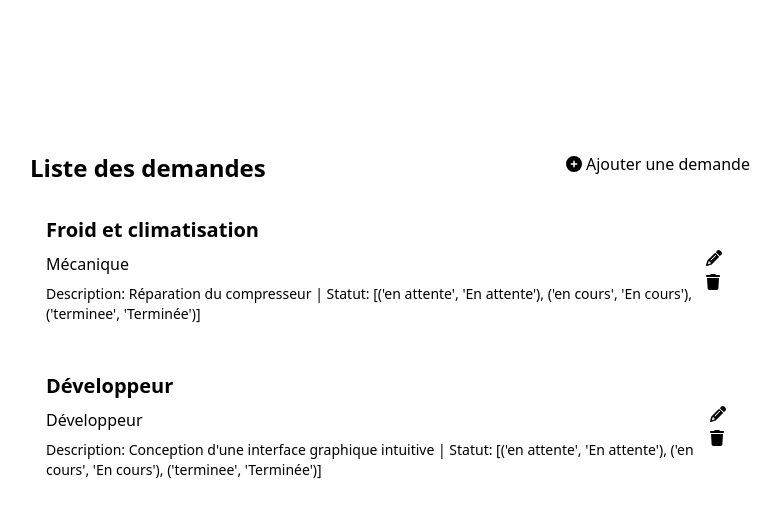
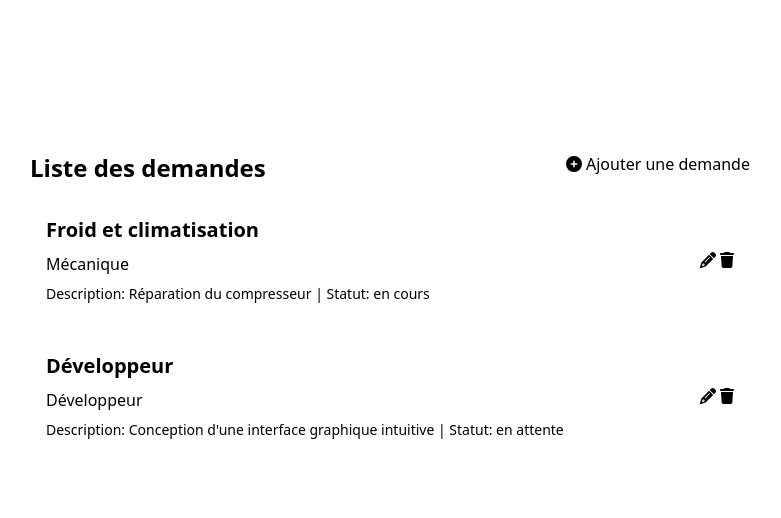
Before and after one commit to yannjeffs/python_application, a Django app: page /demande/ in a window 1280 px wide. Shown: the top 518 px of the page, without its empty margins (250-1031 px from the left). Run offline with Django 5.2, Linux system fonts and the light colour scheme; data comes from the database, SQL or seed files in the repository; both versions use the stored data as it was after the commit; some libraries are stand-ins or nearby versions.

Commit message:
Fixing bugs

```diff
--- a/helpdeskapp/forms.py
+++ b/helpdeskapp/forms.py
@@ -34,7 +34,7 @@
                 'placeholder': 'Entrer le numéro de téléphone'
             }),
             'address' : forms.Textarea(attrs={
-                'class': 'textarea w-full h-24',
+                'class': 'textarea w-full h-16',
                 'placeholder': 'Entrer l\'adresse'
             }),
             'email' : forms.EmailInput(attrs={
--- a/helpdeskapp/models.py
+++ b/helpdeskapp/models.py
@@ -18,7 +18,7 @@
     role = models.CharField(max_length=20, choices=roles, default='client')
 
     def __str__(self):
-        return f"{self.nom} {self.prenom} {(self.role)}"
+        return f"{self.nom} {self.prenom} {self.email} {(self.role)}"
 
 class Domaine(models.Model):
     intitule = models.CharField(max_length=100)
@@ -62,4 +62,4 @@
     date_demande = models.DateTimeField(auto_now_add=True)
 
     def __str__(self):
-        return f"{self.intitule} {self.description} ({self.statut})"
+        return f"{self.intitule} {(self.statuts)}"
--- a/helpdeskapp/templates/demande/form.html
+++ b/helpdeskapp/templates/demande/form.html
@@ -28,7 +28,7 @@
     {{ form.domaine }}
     {{ form.intitule }}
     {{ form.description }}
-    {{ form.statut }}
+    {{ form.statuts }}
 
     <div class="flex justify-end">
         <button type="submit" class="btn btn-primary">
--- a/helpdeskapp/templates/demande/liste.html
+++ b/helpdeskapp/templates/demande/liste.html
@@ -18,7 +18,7 @@
             <div class="space-y-2">
                 <h2 class="text-xl font-semibold">{{ demande.domaine }}</h2>
                 <p>{{ demande.intitule }}</p>
-                <p class="text-sm">Description: {{ demande.description }} | Statut: {{ demande.statut }}</p>
+                <p class="text-sm">Description: {{ demande.description }} | Statut: {{ demande.statuts }}</p>
             </div>
             <div class="space-y">
                 <a href="{%url 'update_demande' demande.id %}" class="btn btn-success">
```
Also changed, not shown: db.sqlite3.
